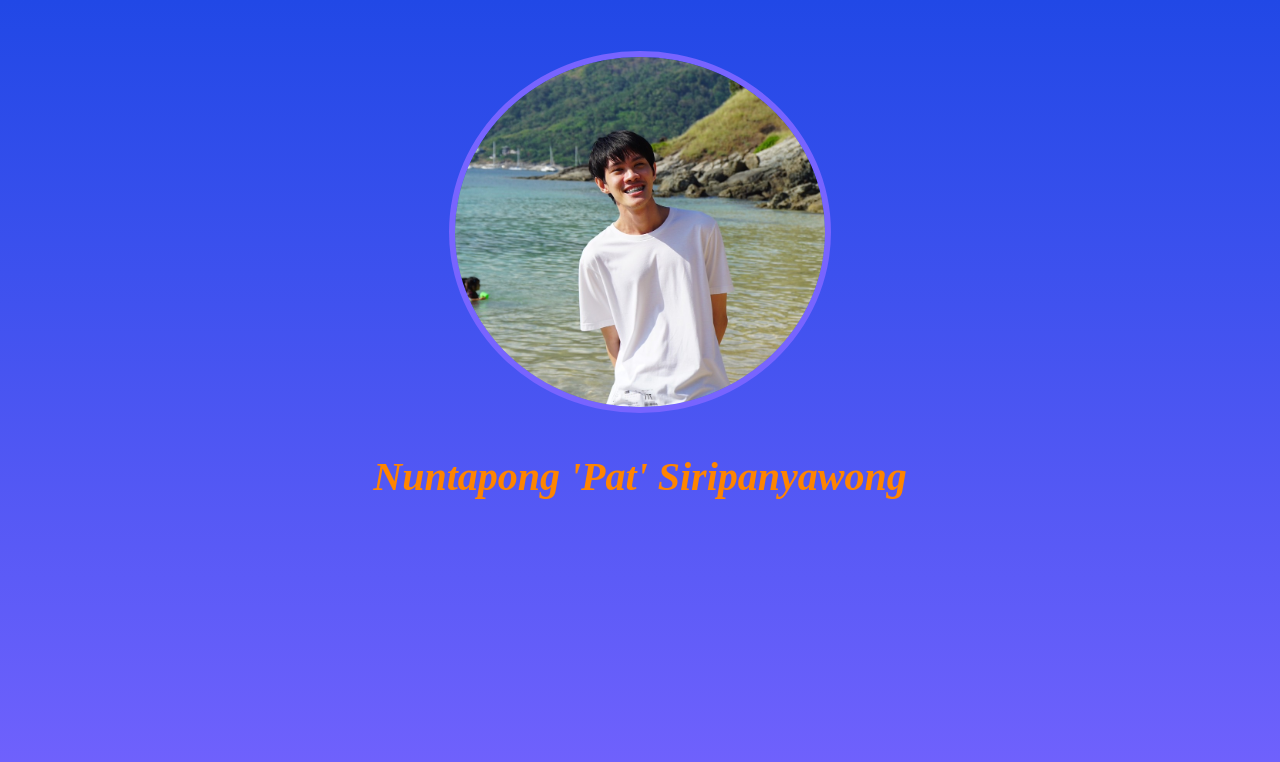
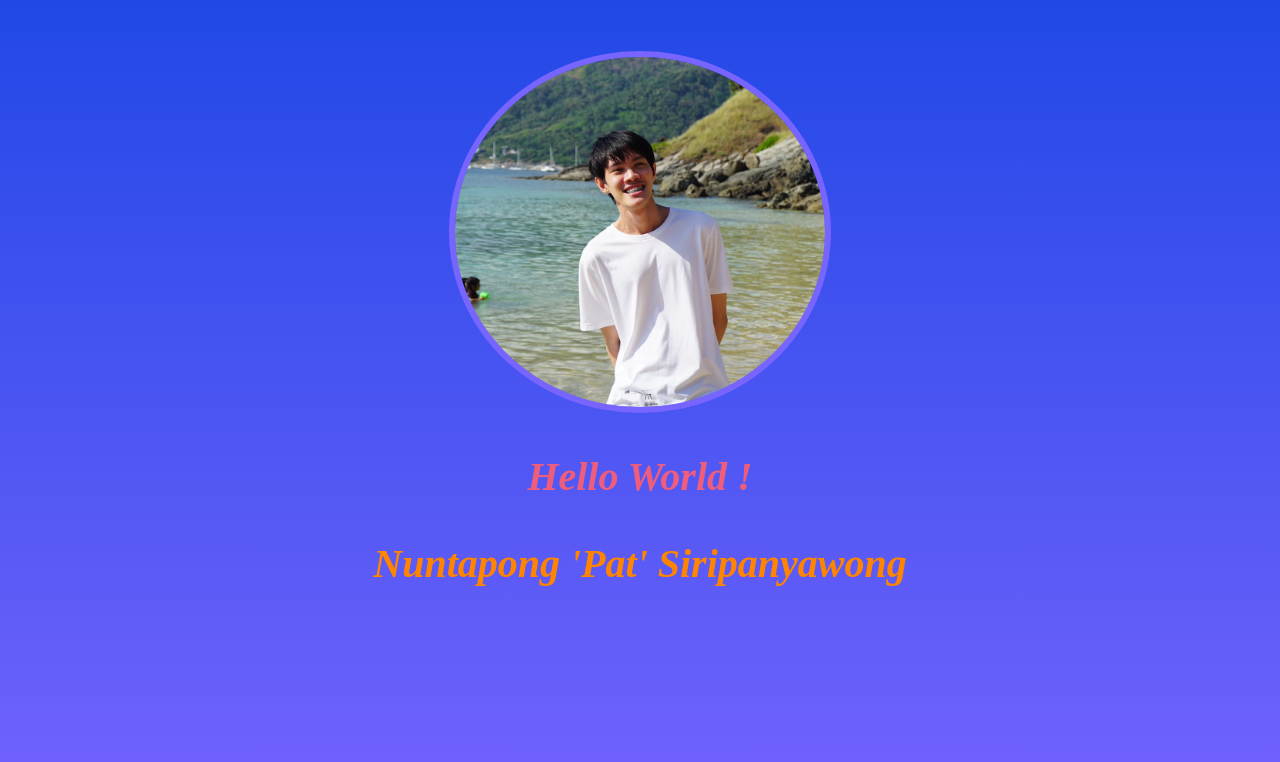
Before and after one commit to NuntapongS/my-portfolio2, a React (Create React App) app: page / in a window 1280 px wide. Shown: the top 762 px of the page. Built offline with nearby package versions, Linux system fonts and the light colour scheme.

Commit message:
add: greeting word

```diff
--- a/src/components/whoAmI.tsx
+++ b/src/components/whoAmI.tsx
@@ -13,6 +13,7 @@ const WhoAmI = () => {
       <div className="portfolio-body">
         <div className="landing1">
           <img src={profile1} className="circle-image" alt="profile1" />
+          <div className="greeting">Hello World !</div>
           <div className="title-name">
             {myIdentity.myName}
             <span className="blink">|</span>
```
